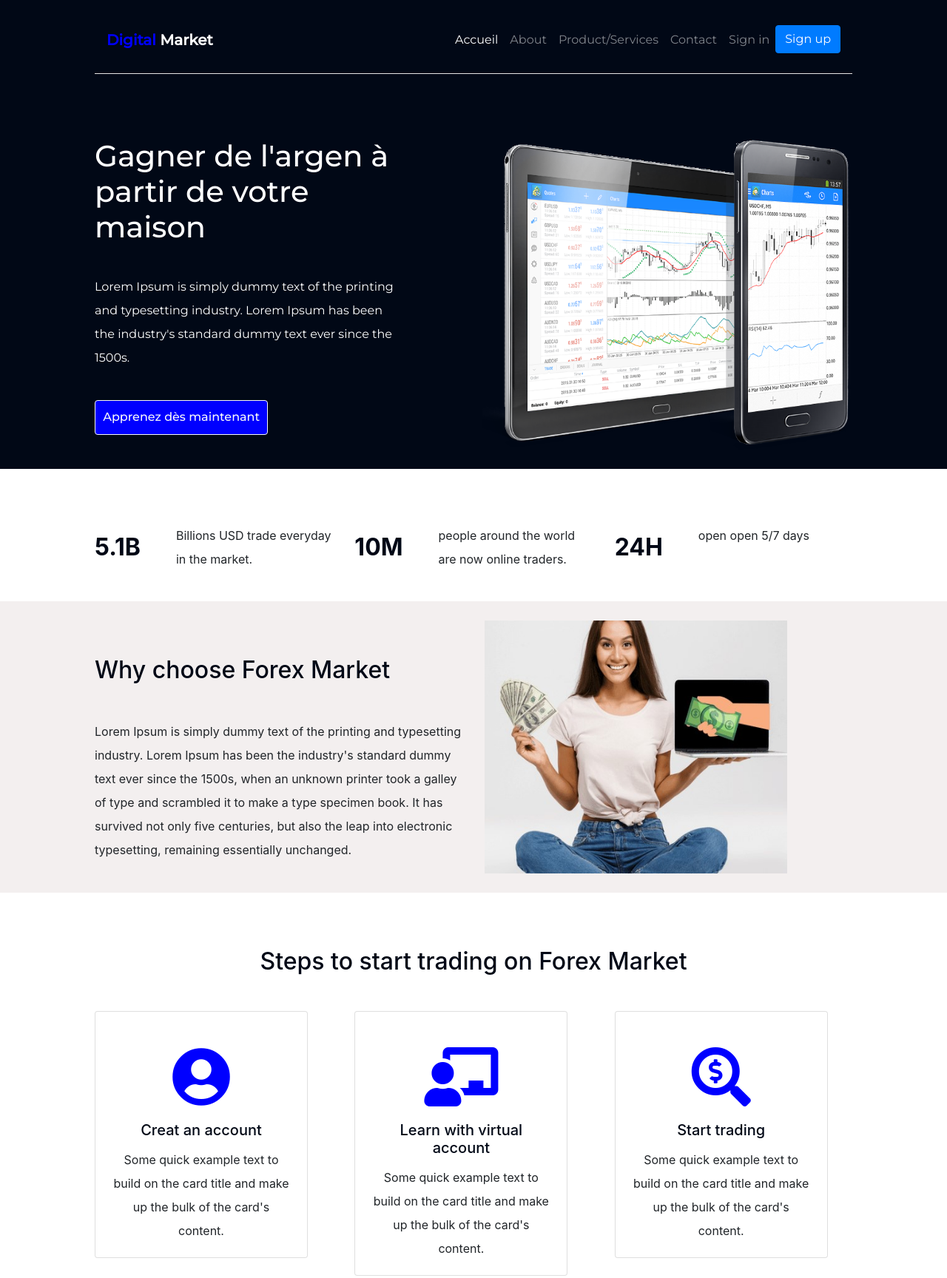
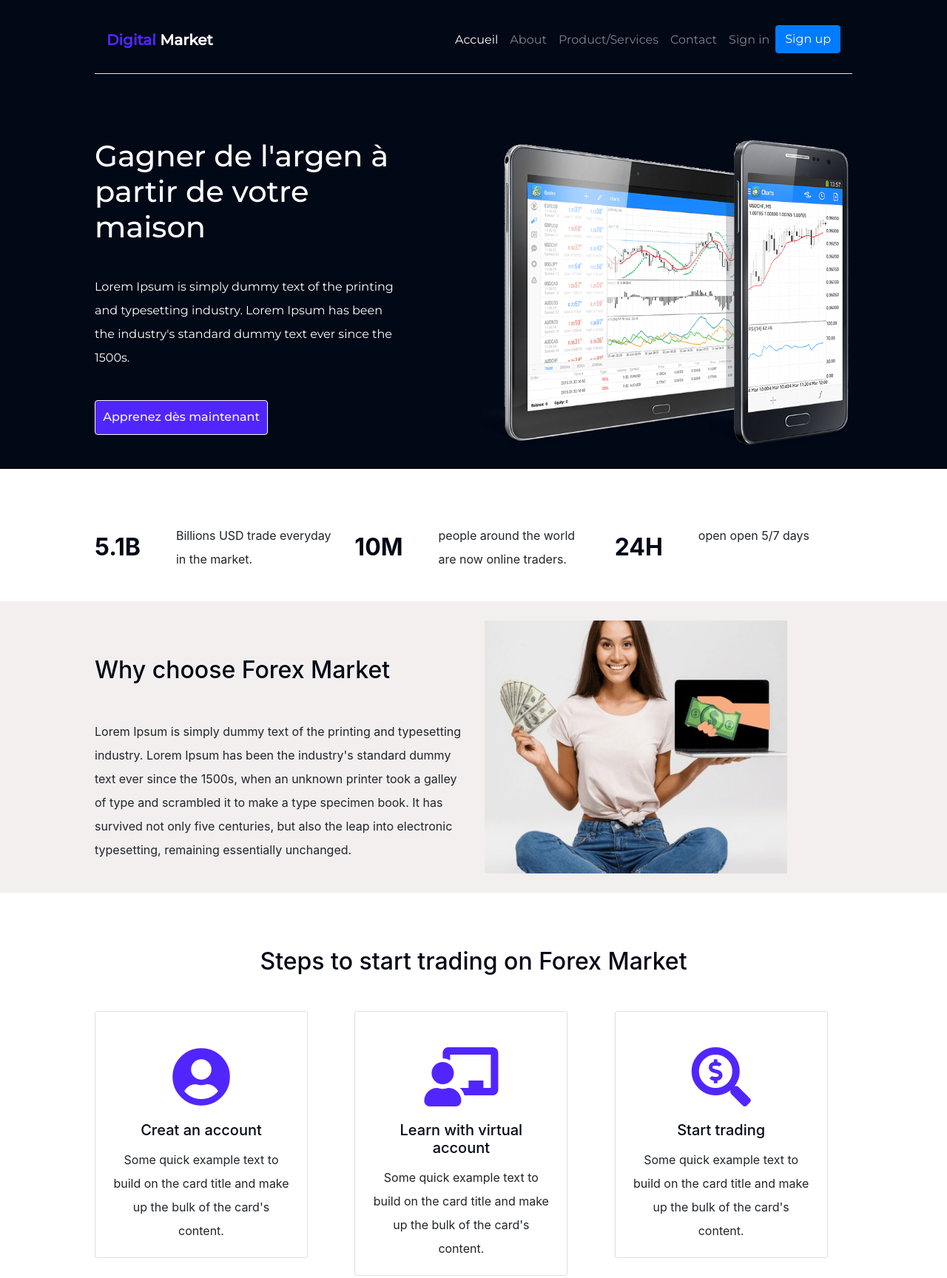
Before and after one commit to Dirac156/elsatech, a plain HTML site: page index.html in a window 1280 px wide. Shown: the top 1728 px of the page at 74% size. Drawn offline with nearby package versions, Linux system fonts and the light colour scheme; a web font is replaced by a local one.

Commit message:
all pages

```diff
--- a/css/styles.css
+++ b/css/styles.css
@@ -1,10 +1,14 @@
+#contact .card:hover i,#contact .card:hover h4{
+	color: #3300FC;
+}
+
 .site-img {
     width: 100%;
     height: 100%;
 }
 
 i{
-    color:blue;
+    color: #5126FE;
 }
 
 a i{
@@ -54,7 +58,7 @@ nav {
 }
 
 .navbar-brand span {
-    color: rgb(0, 0, 255);
+    color: #5126FE;
 }
 
 .navbar-brand {
@@ -94,7 +98,7 @@ nav {
 #jumbotron button {
     padding: 2.5%;
     font-weight: 500;
-    background-color: blue;
+    background-color: #5126FE;
 }
 
 #jumbotron button:hover {
```
